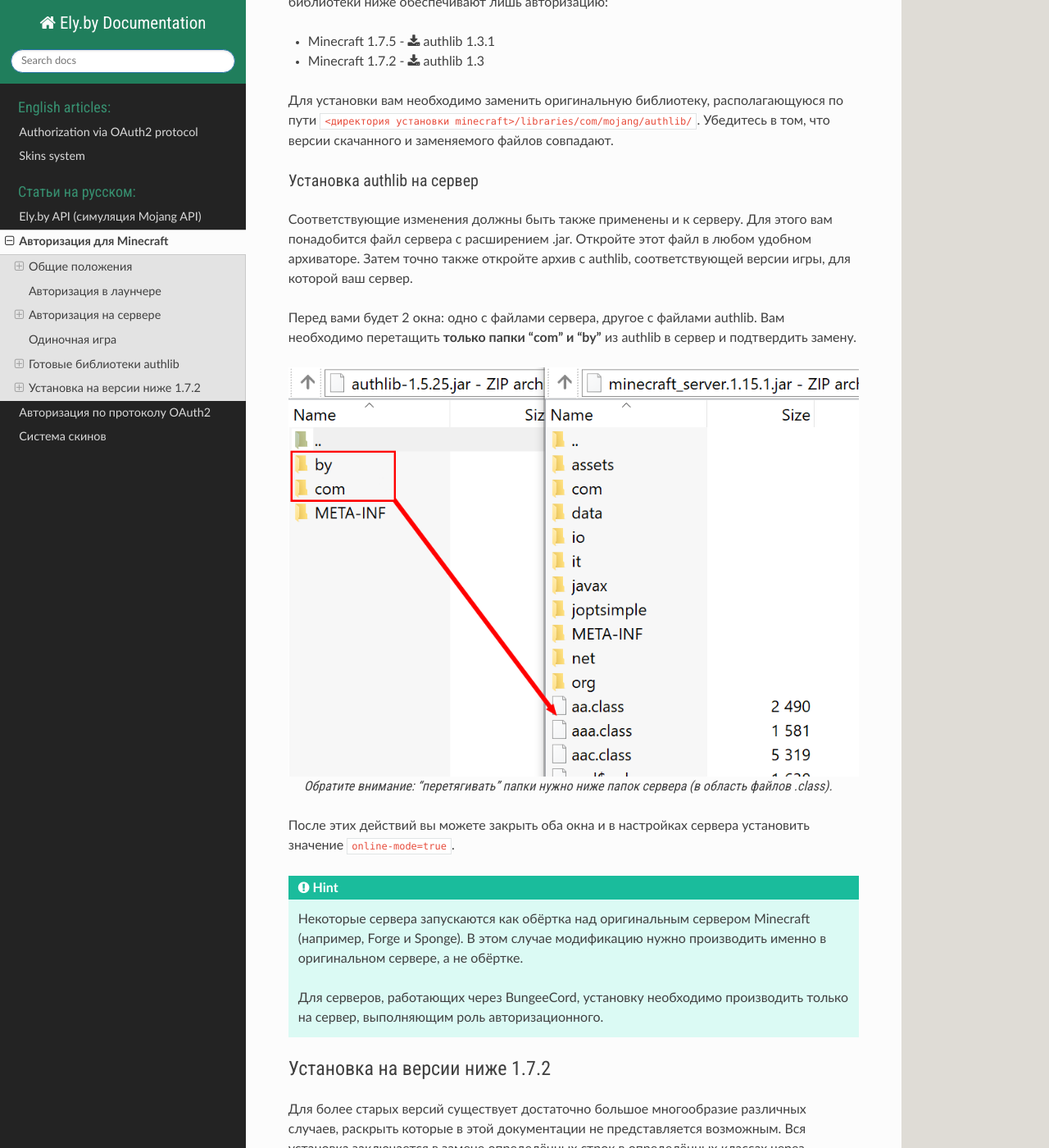
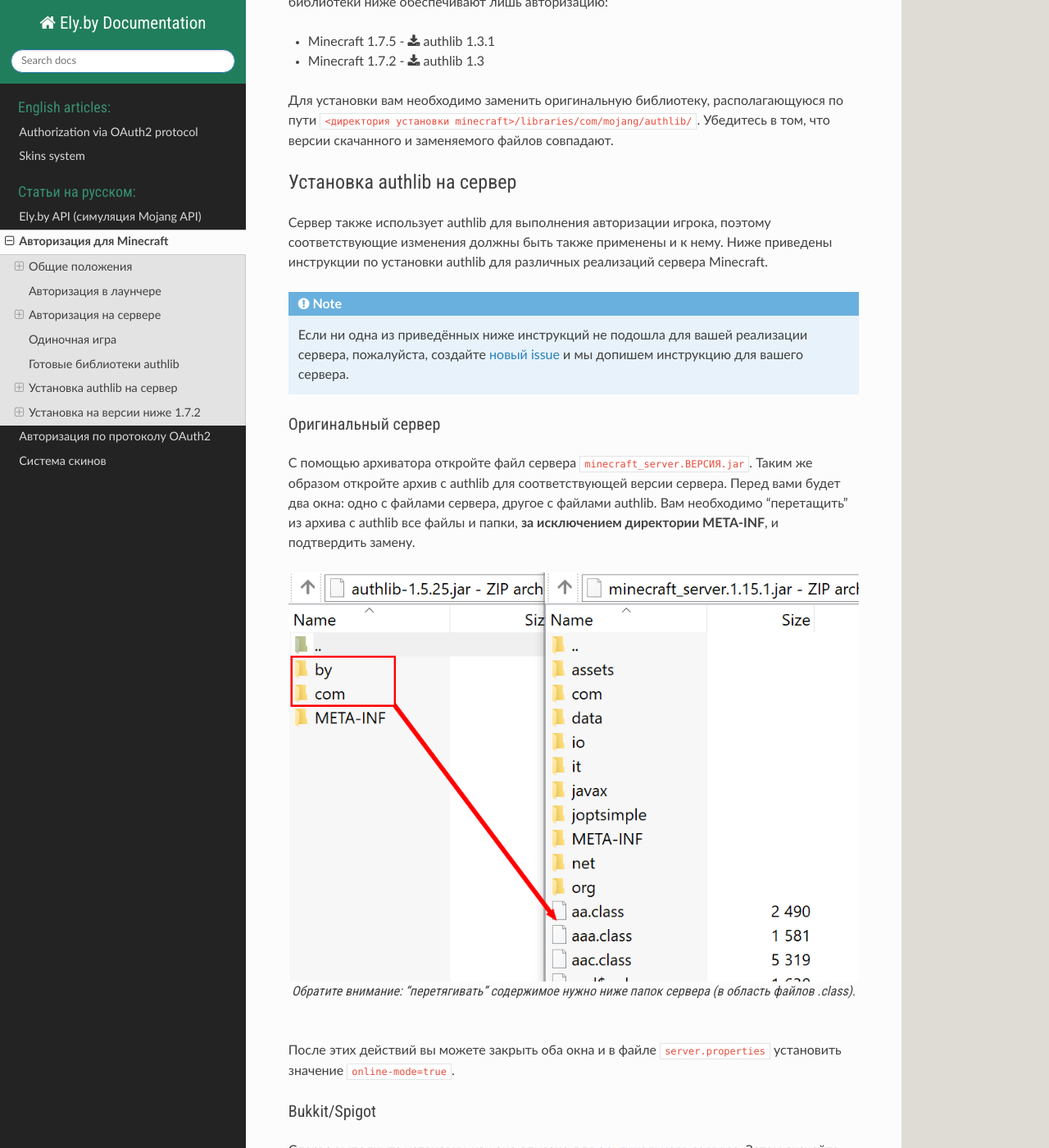
Before and after one commit to elyby/docs, a Sphinx documentation site: the page built from source/ru/minecraft-auth.rst, in a window 1280 px wide and 1400 px high, scrolled down 5773 px. Shown: the whole window at 82% size. Built offline with Sphinx 7.4.7 and the Read the Docs theme 2.0.0, drawn with Linux system fonts in a browser that asks for light colours; some of the changed text lies outside the part shown.

Commit message:
Updated russian article about Minecraft authorization (#7)
* improved russian server installation docs

* some rephrases, removed unused anchors

* Polish russian article

Co-authored-by: ErickSkrauch <erickskrauch@yandex.ru>

```diff
--- a/source/ru/minecraft-auth.rst
+++ b/source/ru/minecraft-auth.rst
@@ -243,29 +243,69 @@
 ``<директория установки minecraft>/libraries/com/mojang/authlib/``. Убедитесь в том, что версии скачанного и заменяемого
 файлов совпадают.
 
+.. _install-server:
+
 Установка authlib на сервер
-~~~~~~~~~~~~~~~~~~~~~~~~~~~
+===========================
 
-Соответствующие изменения должны быть также применены и к серверу. Для этого вам понадобится файл сервера с расширением
-.jar. Откройте этот файл в любом удобном архиваторе. Затем точно также откройте архив с authlib, соответствующей версии
-игры, для которой ваш сервер.
+Сервер также использует authlib для выполнения авторизации игрока, поэтому соответствующие изменения должны быть
+также применены и к нему. Ниже приведены инструкции по установки authlib для различных реализаций сервера Minecraft.
 
-Перед вами будет 2 окна: одно с файлами сервера, другое с файлами authlib. Вам необходимо перетащить
-**только папки "com" и "by"** из authlib в сервер и подтвердить замену.
+.. note:: Если ни одна из приведённых ниже инструкций не подошла для вашей реализации сервера, пожалуйста,
+          создайте `новый issue <https://github.com/elyby/docs/issues/new>`_ и мы допишем инструкцию для вашего сервера.
+
+.. _vanilla:
+
+Оригинальный сервер
+~~~~~~~~~~~~~~~~~~~
+
+С помощью архиватора откройте файл сервера ``minecraft_server.ВЕРСИЯ.jar``. Таким же образом откройте архив с
+authlib для соответствующей версии сервера. Перед вами будет два окна: одно с файлами сервера, другое с файлами authlib.
+Вам необходимо "перетащить" из архива с authlib все файлы и папки, **за исключением директории META-INF**, и подтвердить
+замену.
 
 .. figure:: _static/minecraft-auth/authlib-install.png
    :align: center
    :alt: Процесс установки authlib.
 
-   Обратите внимание: "перетягивать" папки нужно ниже папок сервера (в область файлов .class).
+   Обратите внимание: "перетягивать" содержимое нужно ниже папок сервера (в область файлов .class).
 
-После этих действий вы можете закрыть оба окна и в настройках сервера установить значение ``online-mode=true``.
+После этих действий вы можете закрыть оба окна и в файле ``server.properties`` установить значение ``online-mode=true``.
 
-.. hint:: Некоторые сервера запускаются как обёртка над оригинальным сервером Minecraft (например, Forge и Sponge).
-          В этом случае модификацию нужно производить именно в оригинальном сервере, а не обёртке.
+Bukkit/Spigot
+~~~~~~~~~~~~~
 
-          Для серверов, работающих через BungeeCord, установку необходимо производить только на сервер, выполняющим
-          роль авторизационного.
+Сперва выполните установку, как она описана для `оригинального сервера <#vanilla>`_. Затем скачайте библиотеки
+`commons-io <https://repo1.maven.org/maven2/commons-io/commons-io/2.5/commons-io-2.5.jar>`_ и
+`commons-lang3 <https://repo1.maven.org/maven2/org/apache/commons/commons-lang3/3.5/commons-lang3-3.5.jar>`_,
+после чего аналогичным с authlib образом последовательно переместите содержимое скачанных архивов в файлы сервера.
+
+Forge/Sponge
+~~~~~~~~~~~~
+
+Прежде чем производить установку, необходимо определить, какой именно файл подлежит модификации:
+
+* **>=1.16**: ``libraries/net/minecraft/server/ВЕРСИЯ-ЦИФРЫ/server-ВЕРСИЯ-ЦИФРЫ-extra.jar``.
+* **1.13-1.15**: ``libraries/net/minecraft/server/ВЕРСИЯ/server-ВЕРСИЯ-extra.jar``.
+* **<=1.12**: ``minecraft_server.ВЕРСИЯ.jar``.
+
+Когда необходимый файл найден, выполните для него установку authlib, аналогично `оригинальному серверу <#vanilla>`_.
+
+Paper (PaperSpigot)
+~~~~~~~~~~~~~~~~~~~
+
+Установка производится по аналогии с `Bukkit/Spigot <#bukkit-spigot>`_ в файл ``cache/patched-ВЕРСИЯ.jar``.
+После внесения изменений, запускать сервер нужно через jar-файл из директории ``cache``, поскольку в противном случае
+**Paper восстановит исходное состояние файла**:
+
+| До: ``java -jar paper-ВЕРСИЯ-БИЛД.jar``
+| После: ``java -jar cache/patched-ВЕРСИЯ.jar``
+
+Bungeecord
+~~~~~~~~~~
+
+Установку необходимо производить только на сервер, на который пользователь выполняет первичных вход. В зависимости от
+используемого ядра сервера, обратитесь к одному из пунктов `выше <#install-server>`_.
 
 Установка на версии ниже 1.7.2
 ==============================
```
Also changed, not shown: 1 other file.
